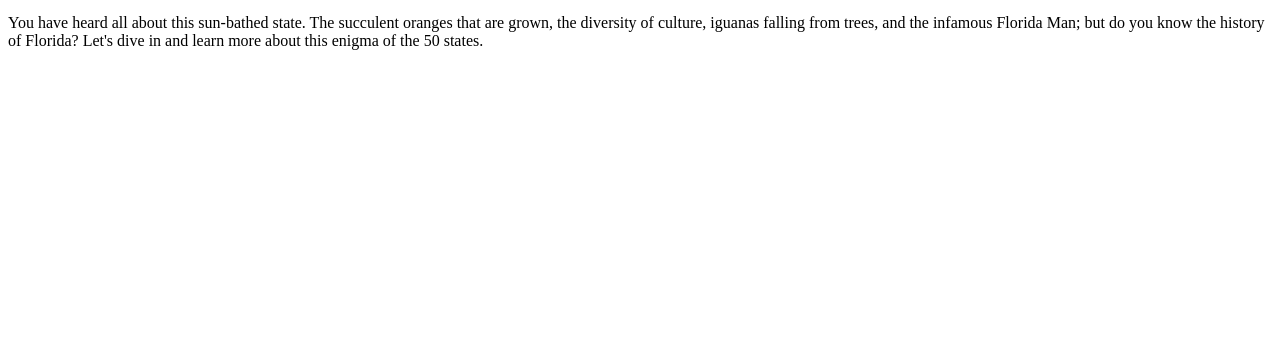
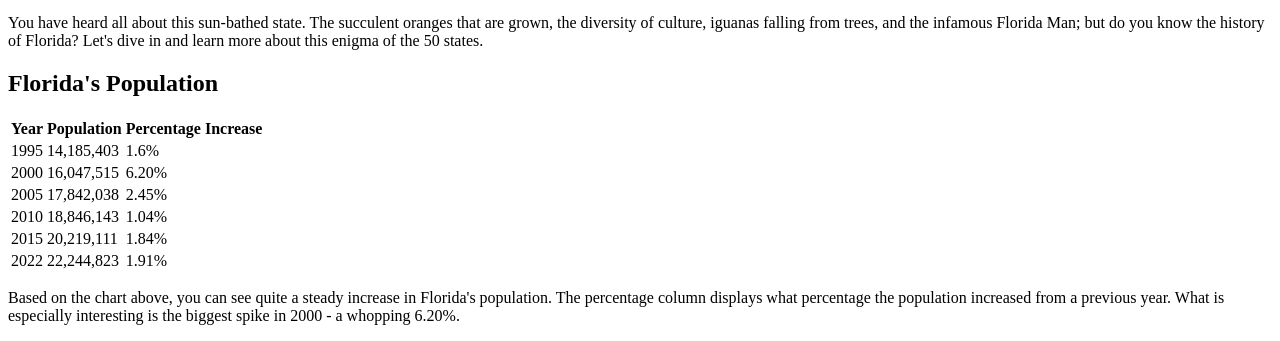
Before and after one commit to MelCode1013/stateProject, a plain HTML site: page index.html in a window 1280 px wide. Shown: the part 658-999 px from the top of the page. Before the commit the page ends 800 px from the top, so only its background shows below. Drawn offline with Linux system fonts and the light colour scheme.

Commit message:
add population table to homepage

```diff
--- a/index.html
+++ b/index.html
@@ -35,7 +35,49 @@
             Let's dive in and learn more about this enigma of the 50 states.</p>
     </header>
     <main>
-        <section>
+        <h2>Florida's Population</h2>
+        <section class="population">
+            <table>
+                <tr>
+                    <th>Year</th>
+                    <th>Population</th>
+                    <th>Percentage Increase</th>
+                </tr>
+                <tr>
+                    <td>1995</td>
+                    <td>14,185,403</td>
+                    <td>1.6%</td>
+                </tr>
+                <tr>
+                    <td>2000</td>
+                    <td>16,047,515</td>
+                    <td>6.20%</td>
+                </tr>
+                <tr>
+                    <td>2005</td>
+                    <td>17,842,038</td>
+                    <td>2.45%</td>
+                </tr>
+                <tr>
+                    <td>2010</td>
+                    <td>18,846,143</td>
+                    <td>1.04%</td>
+                </tr>
+                <tr>
+                    <td>2015</td>
+                    <td>20,219,111</td>
+                    <td>1.84%</td>
+                </tr>
+                <tr>
+                    <td>2022</td>
+                    <td>22,244,823</td>
+                    <td>1.91%</td>
+                </tr>
+            </table>
+
+            <p>Based on the chart above, you can see quite a steady increase in Florida's population. The percentage
+                column displays what percentage the population increased from a previous year. What is especially
+                interesting is the biggest spike in 2000 - a whopping 6.20%.</p>
         </section>
     </main>
     <script src="app.js"></script>
```
